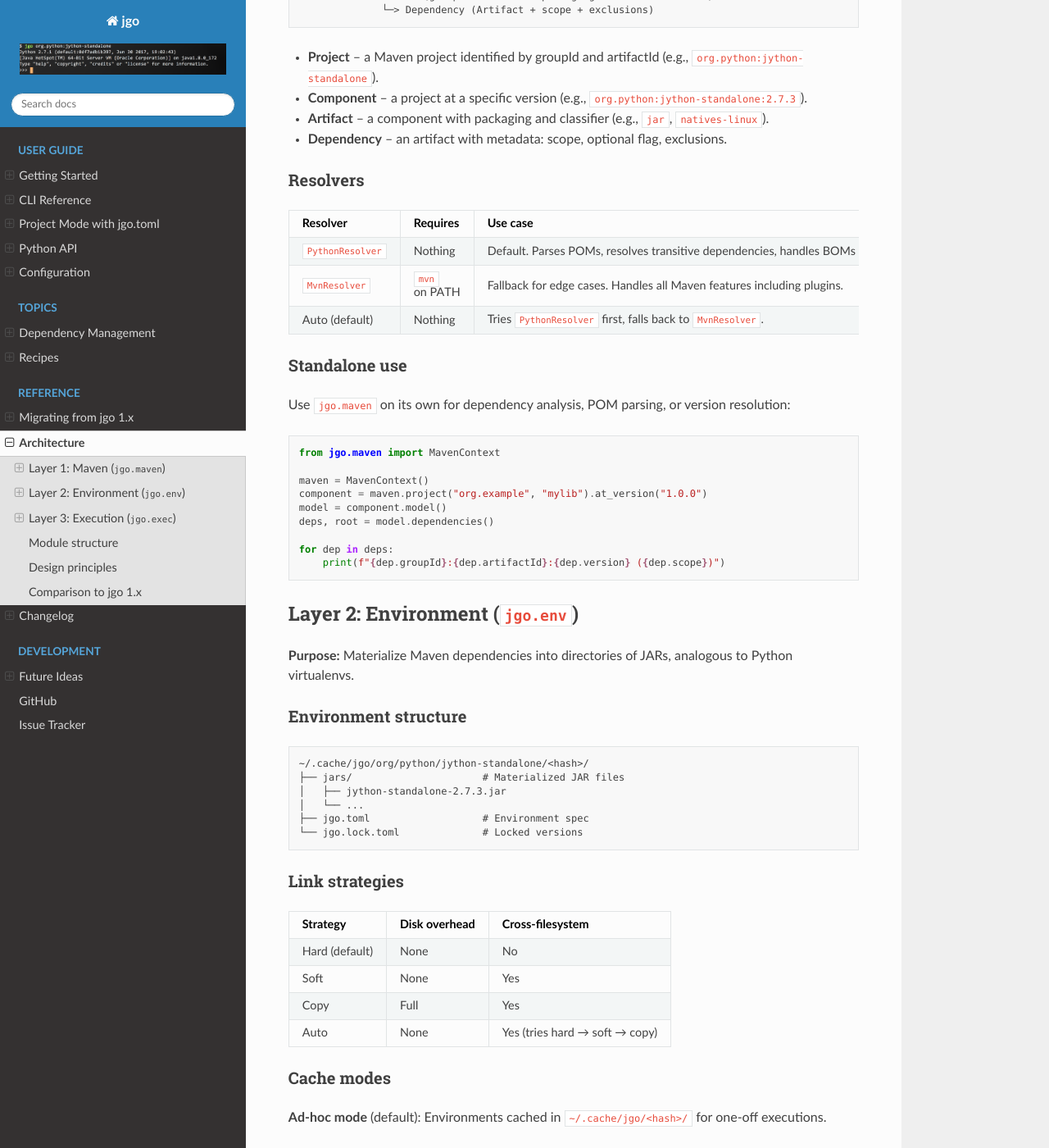
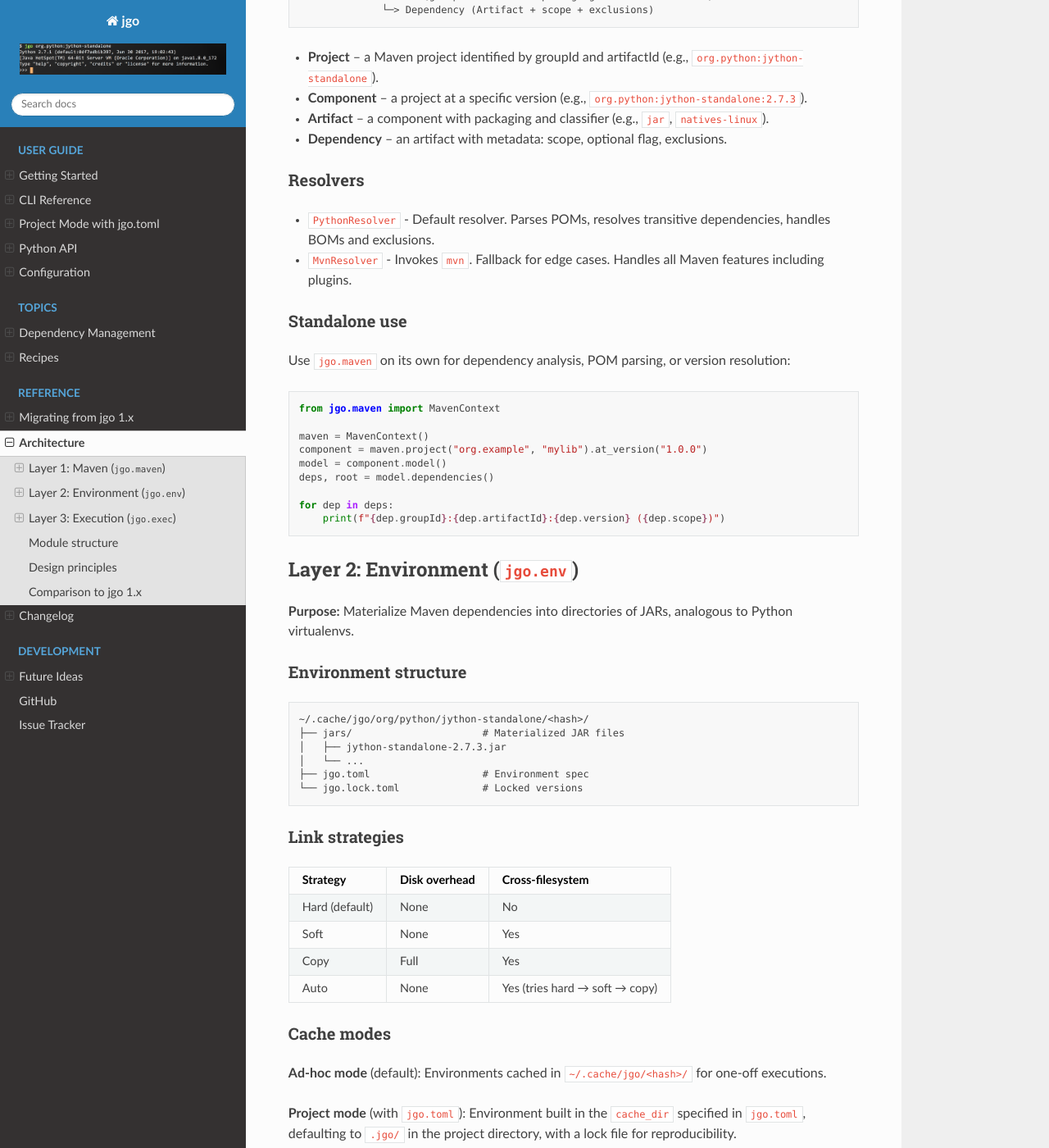
Before and after one commit to scijava/jgo, a Sphinx documentation site: the page built from docs/architecture.md, in a window 1280 px wide and 1400 px high, scrolled down 747 px. Shown: the whole window at 82% size. Built offline with Sphinx 7.4.7 and the Read the Docs theme 3.1.0, drawn with Linux system fonts in a browser that asks for light colours; some of the changed text lies outside the part shown.

Commit message:
Make minor improvements to architecture doc page

```diff
--- a/docs/architecture.md
+++ b/docs/architecture.md
@@ -40,11 +40,8 @@ Project (groupId:artifactId)
 
 ### Resolvers
 
-| Resolver | Requires | Use case |
-|:---------|:---------|:---------|
-| `PythonResolver` | Nothing | Default. Parses POMs, resolves transitive dependencies, handles BOMs and exclusions. |
-| `MvnResolver` | `mvn` on PATH | Fallback for edge cases. Handles all Maven features including plugins. |
-| Auto (default) | Nothing | Tries `PythonResolver` first, falls back to `MvnResolver`. |
+* `PythonResolver` - Default resolver. Parses POMs, resolves transitive dependencies, handles BOMs and exclusions.
+* `MvnResolver` - Invokes `mvn`. Fallback for edge cases. Handles all Maven features including plugins.
 
 ### Standalone use
 
@@ -90,7 +87,7 @@ for dep in deps:
 
 **Ad-hoc mode** (default): Environments cached in `~/.cache/jgo/<hash>/` for one-off executions.
 
-**Project mode** (with `jgo.toml`): Environment built in `.jgo/` in the project directory, with a lock file for reproducibility.
+**Project mode** (with `jgo.toml`): Environment built in the `cache_dir` specified in `jgo.toml`, defaulting to `.jgo/` in the project directory, with a lock file for reproducibility.
 
 ### Bytecode detection
 
```
Also changed, not shown: other parts of docs/architecture.md (+1 -1 lines).
